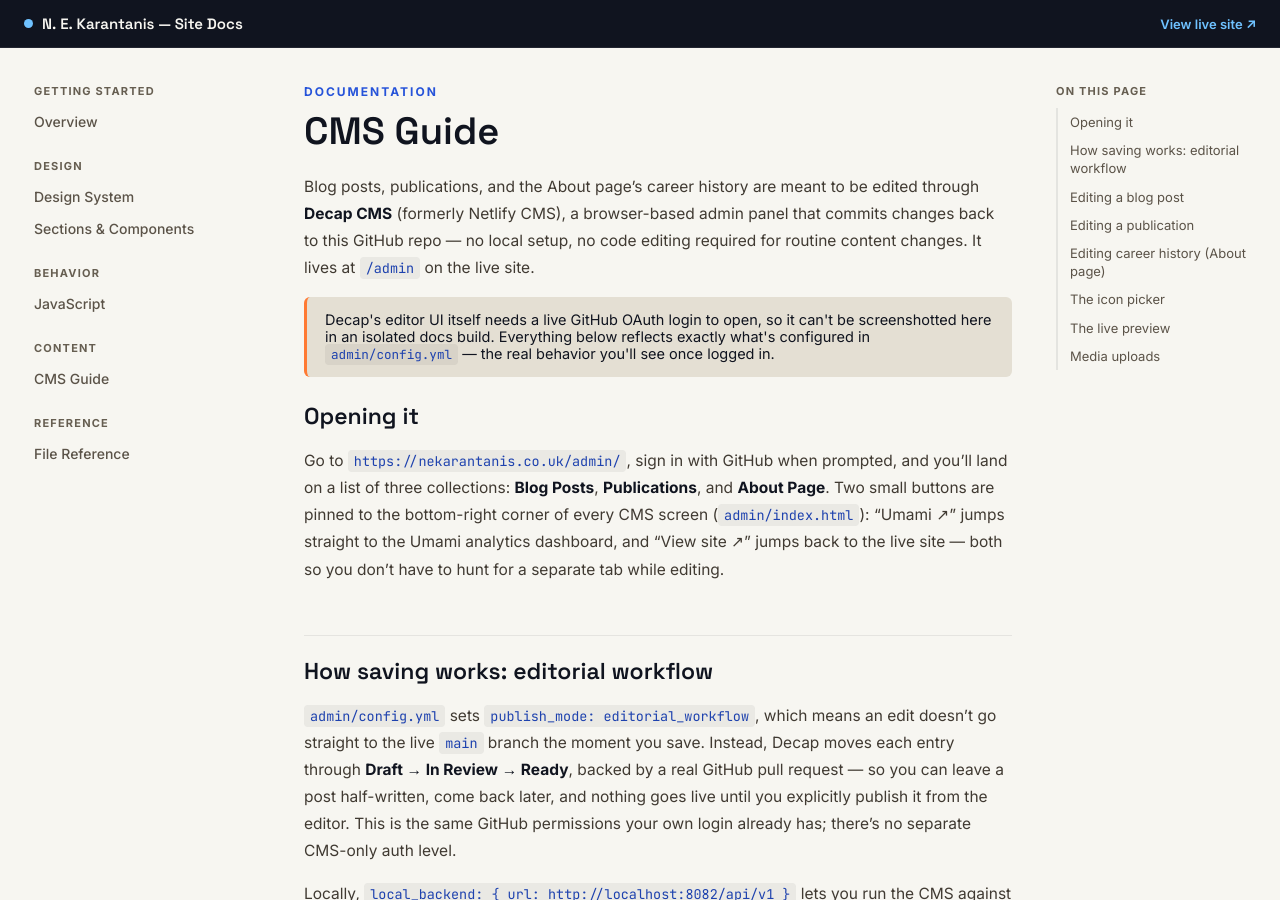
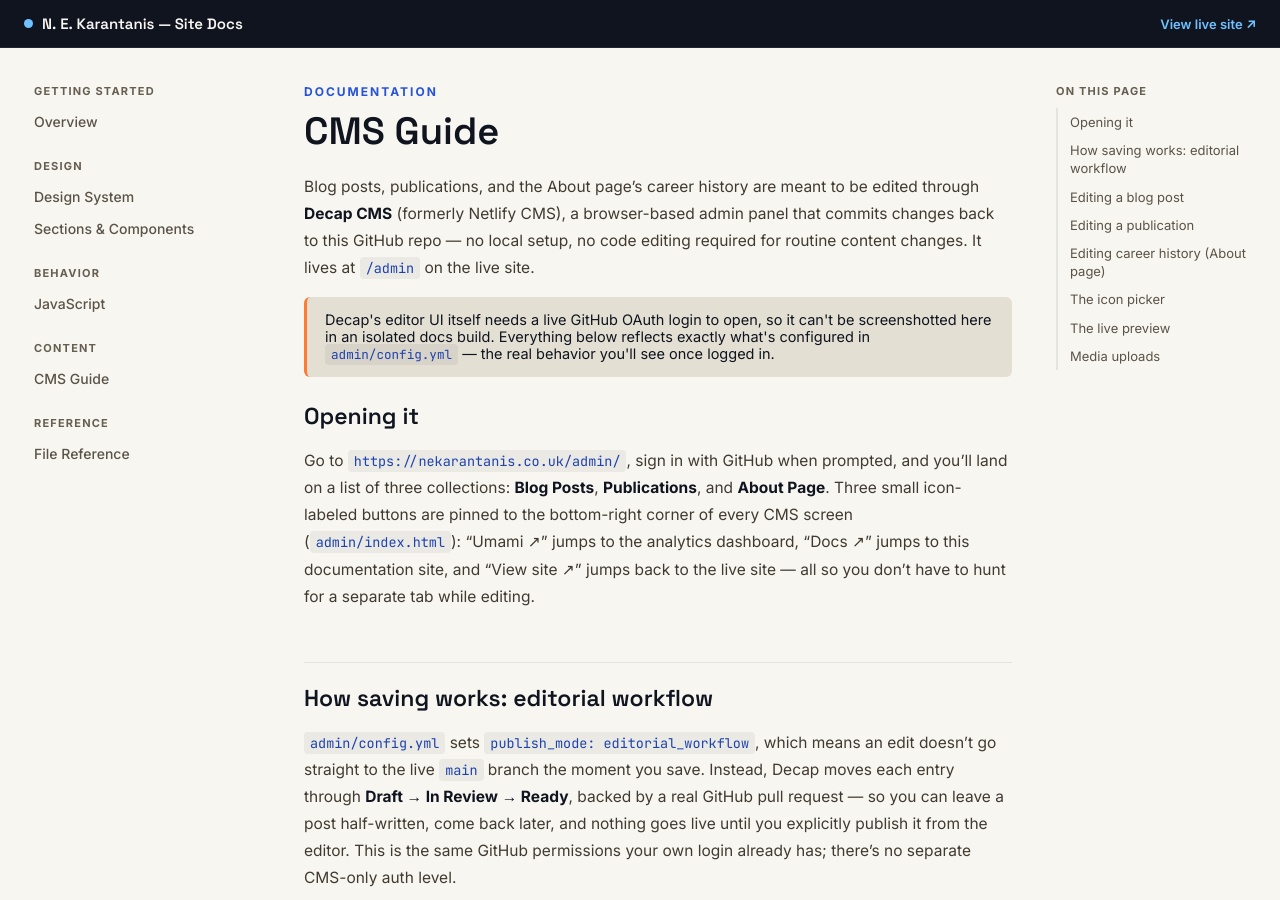
Before and after one commit to Eneekay/nekarantanis, a Jekyll site: the page built from docs/cms-guide.md, in a window 1280 px wide and 900 px high. Built offline with Jekyll 4.4.1, drawn with Linux system fonts in a browser that asks for light colours.

Commit message:
Add a Docs button to the CMS toolbar, with icons on all three buttons
Adds a "Docs" link next to Umami and View site, jumping to the
documentation site. Also gives all three toolbar buttons a small
inline icon (chart, book, globe) matching the site's stroke-icon style,
rather than text-only labels.

```diff
--- a/docs/cms-guide.md
+++ b/docs/cms-guide.md
@@ -13,7 +13,7 @@ Decap's editor UI itself needs a live GitHub OAuth login to open, so it can't be
 
 ## Opening it
 
-Go to `https://nekarantanis.co.uk/admin/`, sign in with GitHub when prompted, and you'll land on a list of three collections: **Blog Posts**, **Publications**, and **About Page**. Two small buttons are pinned to the bottom-right corner of every CMS screen (`admin/index.html`): "Umami ↗" jumps straight to the Umami analytics dashboard, and "View site ↗" jumps back to the live site — both so you don't have to hunt for a separate tab while editing.
+Go to `https://nekarantanis.co.uk/admin/`, sign in with GitHub when prompted, and you'll land on a list of three collections: **Blog Posts**, **Publications**, and **About Page**. Three small icon-labeled buttons are pinned to the bottom-right corner of every CMS screen (`admin/index.html`): "Umami ↗" jumps to the analytics dashboard, "Docs ↗" jumps to this documentation site, and "View site ↗" jumps back to the live site — all so you don't have to hunt for a separate tab while editing.
 
 ## How saving works: editorial workflow
 
```
Also changed, not shown: admin/index.html (+13 -2 lines), docs/reference.md (+1 -1 lines).
